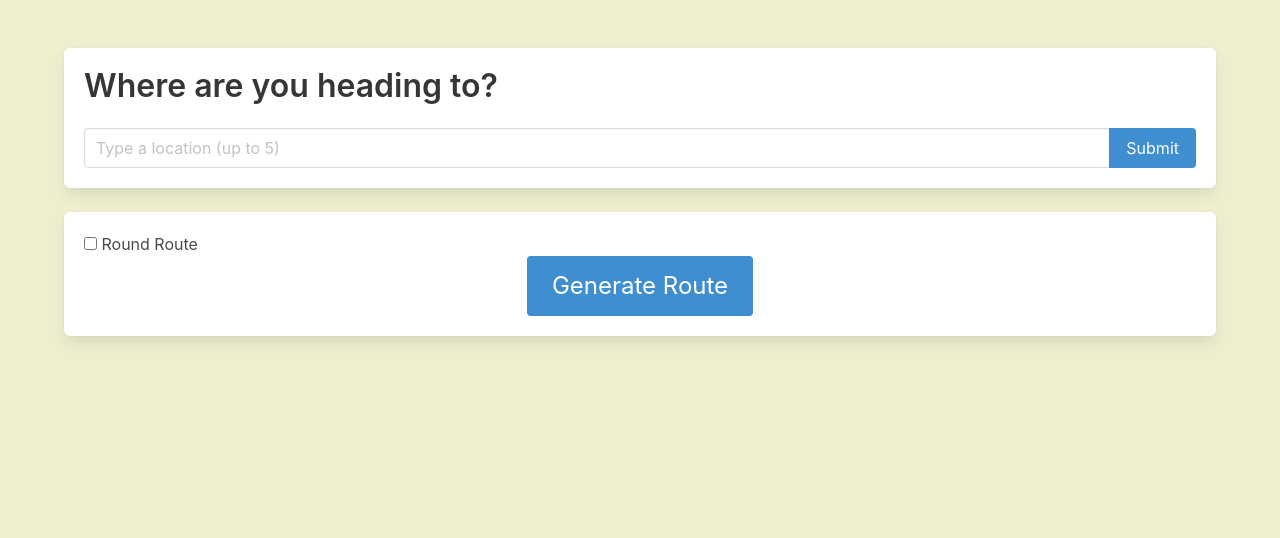
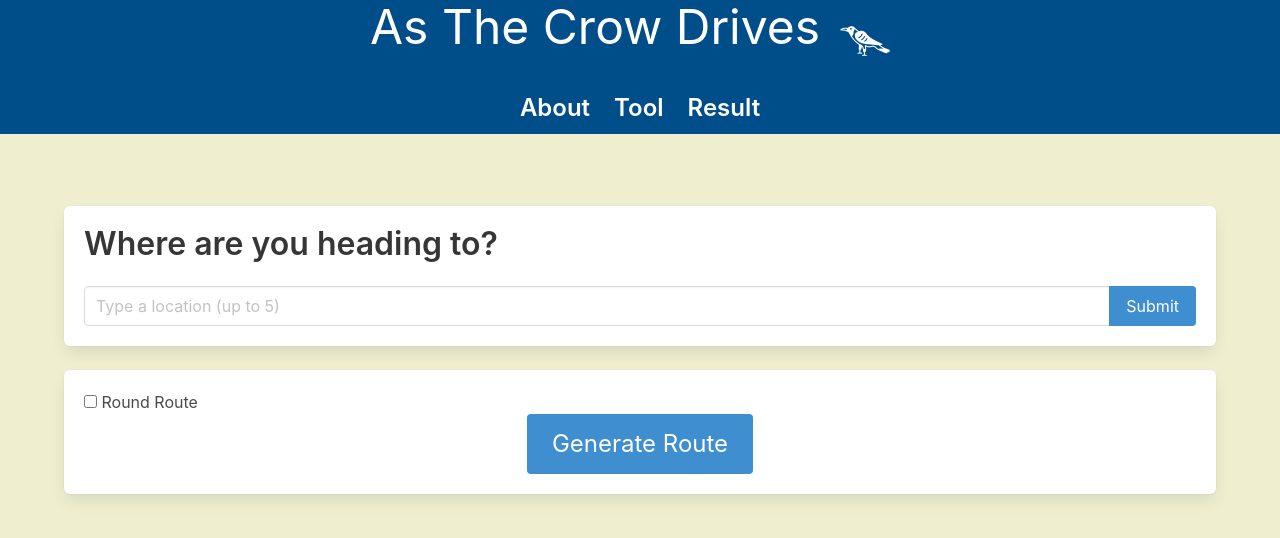
Before and after one commit to KLanger98/AsTheCrowDrives, a plain HTML site: page index.html in a window 1280 px wide. Drawn offline with nearby package versions, Linux system fonts and the light colour scheme.

Commit message:
Created HTML Header & linked pages

```diff
--- a/index.html
+++ b/index.html
@@ -15,6 +15,25 @@
 </head>
 <body>
     <!-- TODO Add header with navbar -->
+    <header class="title is-1 has-text-white" style="background-color: #004e89;">
+        <div class="is-flex is-justify-content-center">
+            <h1 class="has-text-centered"> As The Crow Drives </h1>
+            <a class="navbar-item">
+                <img src="Assets/Images/Crow_Icon.png" style="max-height: 80px">
+            </a>
+        </div>
+
+        <nav class="navbar is-flex is-justify-content-center" style="background-color: #004e89;">
+            <div class="navbar" style="background-color: #004e89;">
+                <ul class="is-flex is-justify-content-center">
+                    <li><a href="about.html" class="navbar-item title is-4 has-text-white has-text-centered" style="background-color: #004e89;">About</a></li>
+                    <li><a href="tool.html" class="navbar-item title is-4 has-text-white has-text-centered" style="background-color: #004e89;">Tool</a></li>
+                    <li><a href="results.html" class="navbar-item title is-4 has-text-white has-text-centered" style="background-color: #004e89;">Result</a></li>
+                </ul>
+            </div>
+        </nav>
+    </header>
+
 
     <section class="section">
         <div class="container">
```
Also changed, not shown: tool.html (added, +13 -0 lines), Assets/Images/Crow_Icon.png (added).
